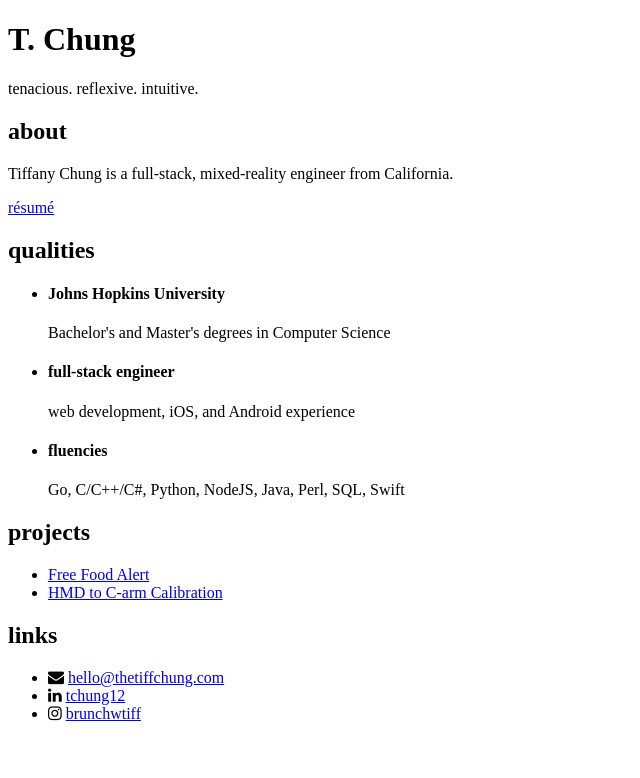
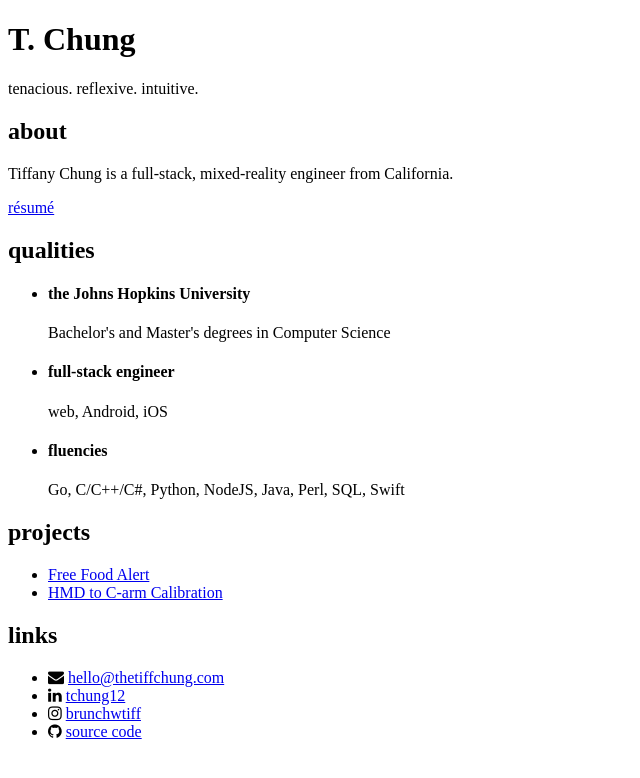
Before and after one commit to tchung12/tiffweb, an Eleventy site: page index.html in a window 1280 px wide. Shown: the whole page, without its empty margins (0-640 px from the left). Built offline with nearby package versions, Linux system fonts and the light colour scheme; Eleventy itself is replaced by a stand-in of ours; files that its build step writes are made by us from their sources.

Commit message:
Update resume

```diff
--- a/_data/links.json
+++ b/_data/links.json
@@ -13,5 +13,10 @@
         "icon": "fa-instagram",
         "link": "https://www.instagram.com/brunchwtiff",
         "display": "brunchwtiff"
+    },
+    {
+        "icon": "fa-github",
+        "link": "https://github.com/tchung12/tiffweb",
+        "display": "source code"
     }
 ]
--- a/_data/qualities.json
+++ b/_data/qualities.json
@@ -1,11 +1,11 @@
 [
     {
-        "heading": "Johns Hopkins University",
+        "heading": "the Johns Hopkins University",
         "subheading": "Bachelor's and Master's degrees in Computer Science"
     },
     {
         "heading": "full-stack engineer",
-        "subheading": "web development, iOS, and Android experience"
+        "subheading": "web, Android, iOS"
     },
     {
         "heading": "fluencies",
--- a/index.html
+++ b/index.html
@@ -1,7 +1,7 @@
 ---
 title: T. Chung
 description: Tiffany Chung is a full-stack, mixed-reality engineer from California.
-download: "./tiffanychung.pdf"
+download: "pdf/tiffanychung.pdf"
 ---
 <!doctype html>
 <html>
@@ -20,7 +20,7 @@ download: "./tiffanychung.pdf"
 
         <h2>about</h2>
         <p>{{ description }}</p>
-        <a href="{{ download }}" target="_blank">résumé</a>
+        <a href="{{ download }}" download="tiffanychung.pdf">résumé</a>
 
         <h2>qualities</h2>
         <ul>
```
Also changed, not shown: README.md, 3 other files.
